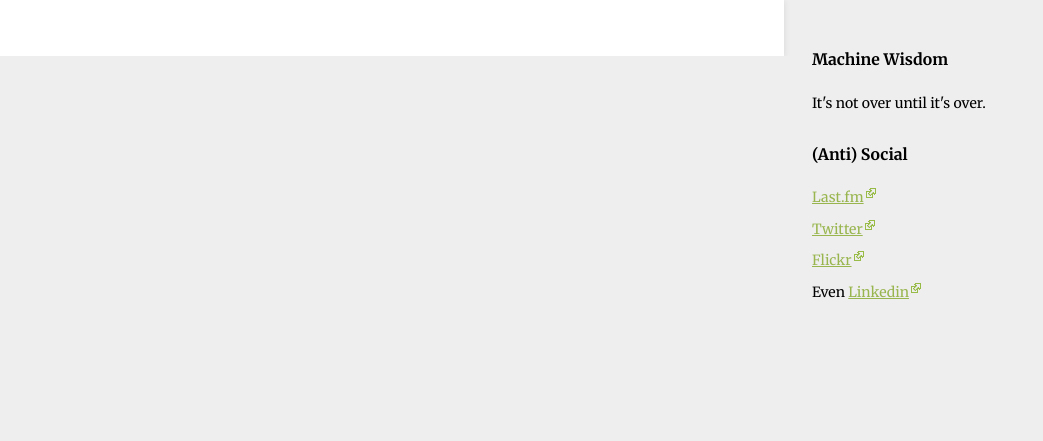
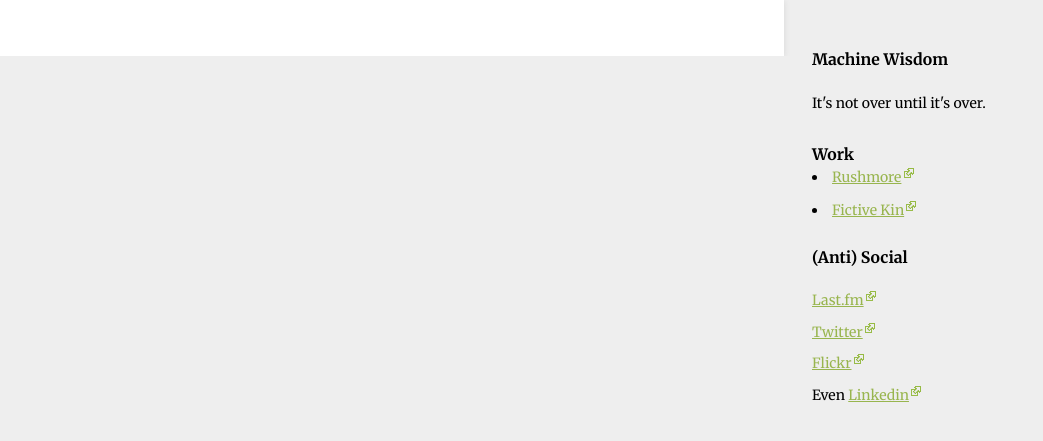
Before and after one commit to immunda/seam, a Django app: template templates/index.html in a window 1280 px wide. Shown: the part 87-528 px from the top of the page, without its empty margins (0-1043 px from the left). Run offline with Django 3.2, Linux system fonts and the light colour scheme; the template is opened without the code that fills it, so the values that code supplies are empty; some libraries are stand-ins or nearby versions.

Commit message:
Add work links

```diff
--- a/templates/base.html
+++ b/templates/base.html
@@ -143,6 +143,12 @@ $(document).ready(function() {
             <p>It's not over until it's over.</p>
         </div>
 
+        <div id="work">
+            <h3>Work</h3>
+            <li><a rel="external" href="https://rushmore.fm">Rushmore</a></li>
+            <li><a rel="external" href="http://fictivekin.com">Fictive Kin</a></li>
+        </div>
+
         <div id="social">
             <h3>(Anti) Social</h3>
             <ul>
```
